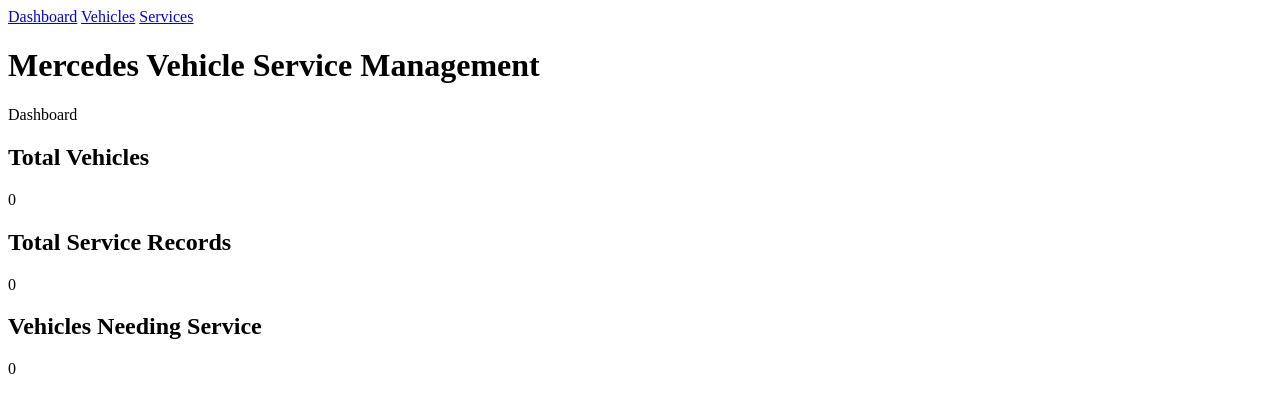
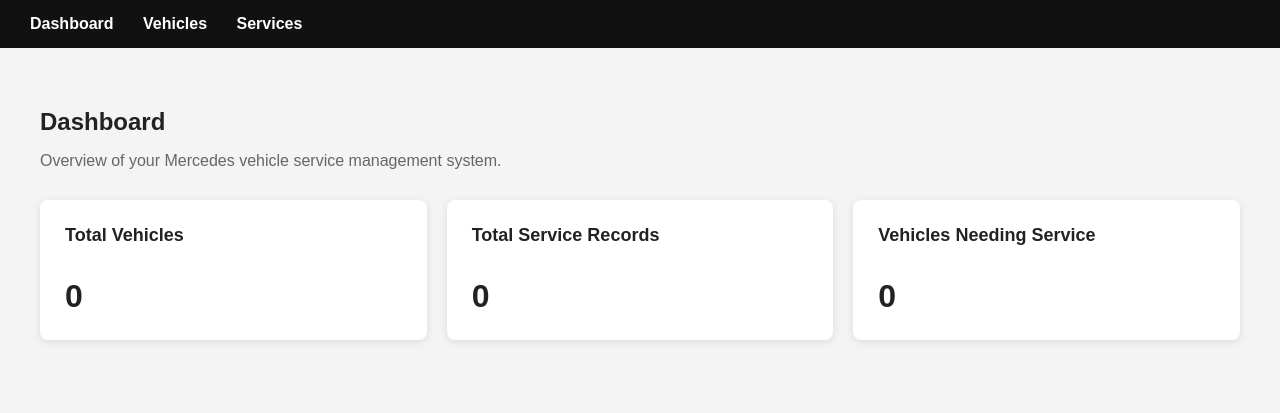
Before and after one commit to nnoroi/vehicle_service_management, a Flask app: page /dashboard in a window 1280 px wide. Shown: the top 413 px of the page. Run offline with Flask 3, Linux system fonts and the light colour scheme; data that the repository does not hold is empty.

Commit message:
Move static files into Flask app

```diff
--- /dev/null
+++ b/app/static/css/style.css
@@ -0,0 +1,65 @@
+body {
+    margin: 0;
+    font-family: Arial, sans-serif;
+    background-color: #f4f4f4;
+    color: #222;
+}
+
+nav {
+    background-color: #111;
+    padding: 15px 30px;
+}
+
+nav a {
+    color:white;
+    text-decoration: none;
+    margin-right: 25px;
+    font-weight: bold;
+}
+
+
+nav a:hover {
+    text-decoration: underline;
+}
+
+main {
+    max-width: 1200px;
+    margin: 0 auto;
+    padding: 40px 20px;
+}
+
+.dashboard-header {
+    margin-bottom: 30px;
+}
+
+.dashboard-header h1 {
+    margin-bottom: 5px;
+}
+
+.dashboard-header p {
+    color: #666;
+}
+
+.dashboard-stats {
+    display: grid;
+    grid-template-columns: repeat(3, 1fr);
+    gap: 20px;
+}
+
+.stat-card {
+    background-color: white;
+    padding: 25px;
+    border-radius: 8px;
+    box-shadow: 0 2px 8px rgba(0, 0, 0, 0.1);
+}
+
+.stat-card h2 {
+    font-size: 18px;
+    margin-top: 0;
+}
+
+.stat-card p {
+    font-size: 32px;
+    font-weight: bold;
+    margin-bottom: 0;
+}
--- a/app/templates/base.html
+++ b/app/templates/base.html
@@ -5,6 +5,8 @@
     <meta charset="UTF-8">
     <meta name="viewport" content="width=device-width, initial-scale=1.0">
     <title>Mercedes Vehicle Service Management</title>
+
+    <link rel="stylesheet" href="{{ url_for('static', filename='css/style.css') }}">
 </head>
 
 <body>
--- a/app/templates/dashboard.html
+++ b/app/templates/dashboard.html
@@ -1,24 +1,33 @@
 {% extends "base.html" %}
+
 {% block content %}
 
+<section class="dashboard">
 
-<h1>Mercedes Vehicle Service Management</h1>
+    <header class="dashboard-header">
+        <h1>Dashboard</h1>
+        <p>Overview of your Mercedes vehicle service management system.</p>
+    </header>
 
-<p>Dashboard</p>
+    <section class="dashboard-stats">
 
-<div>
+        <article class="stat-card">
             <h2>Total Vehicles</h2>
             <p>{{ total_vehicles }}</p>
-</div>
+        </article>
 
-<div>
+        <article class="stat-card">
             <h2>Total Service Records</h2>
             <p>{{ total_service_records }}</p>
-</div>
+        </article>
 
-<div>
+        <article class="stat-card">
             <h2>Vehicles Needing Service</h2>
             <p>{{ vehicles_needing_service }}</p>
-</div>
+        </article>
+
+    </section>
+
+</section>
 
 {% endblock %}
```
Also changed, not shown: app/static/js/dashboard.js (added), app/static/js/validation.js (added), static/js/validation.js (deleted). Lines whose indentation alone changed are shown as unchanged.
